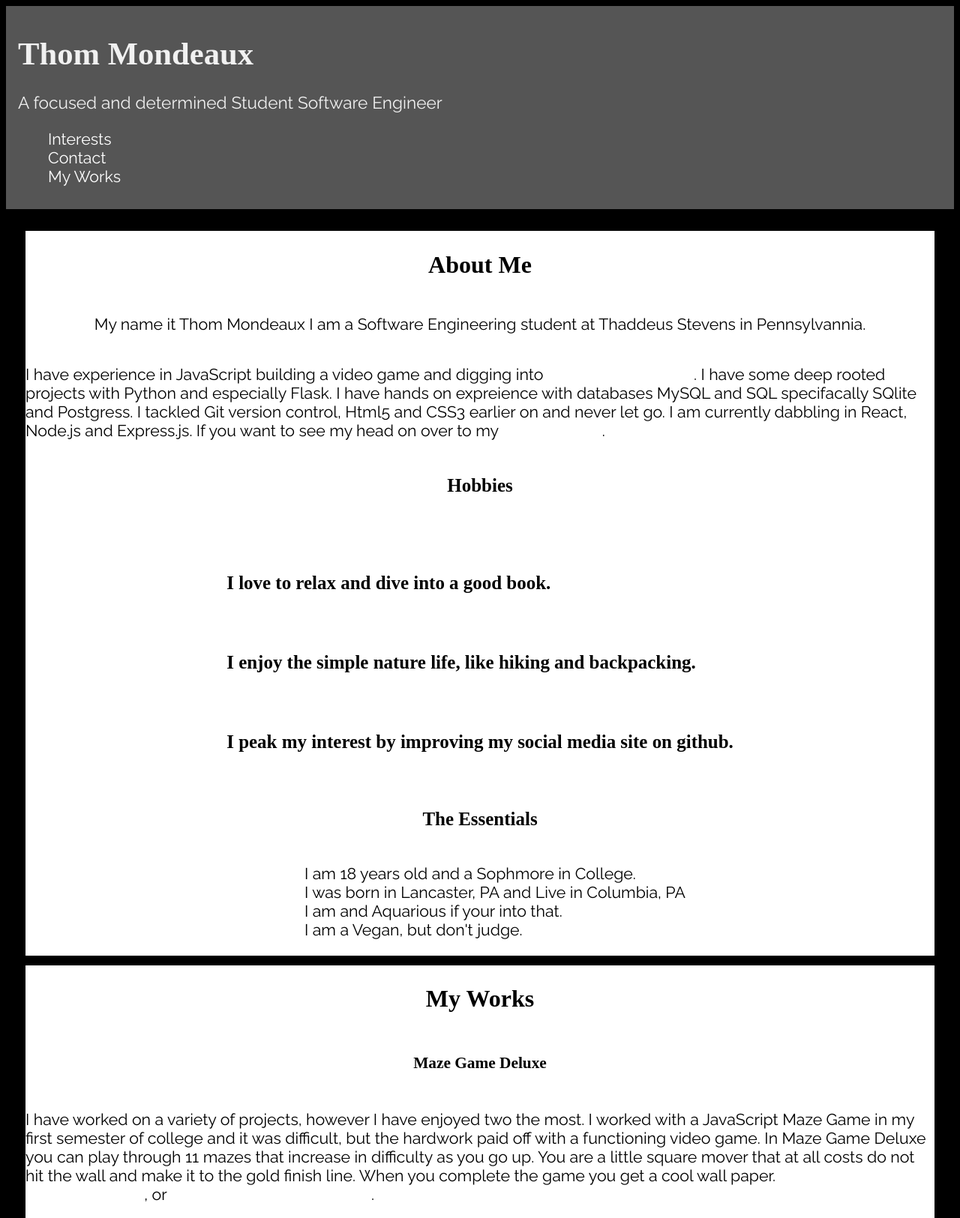
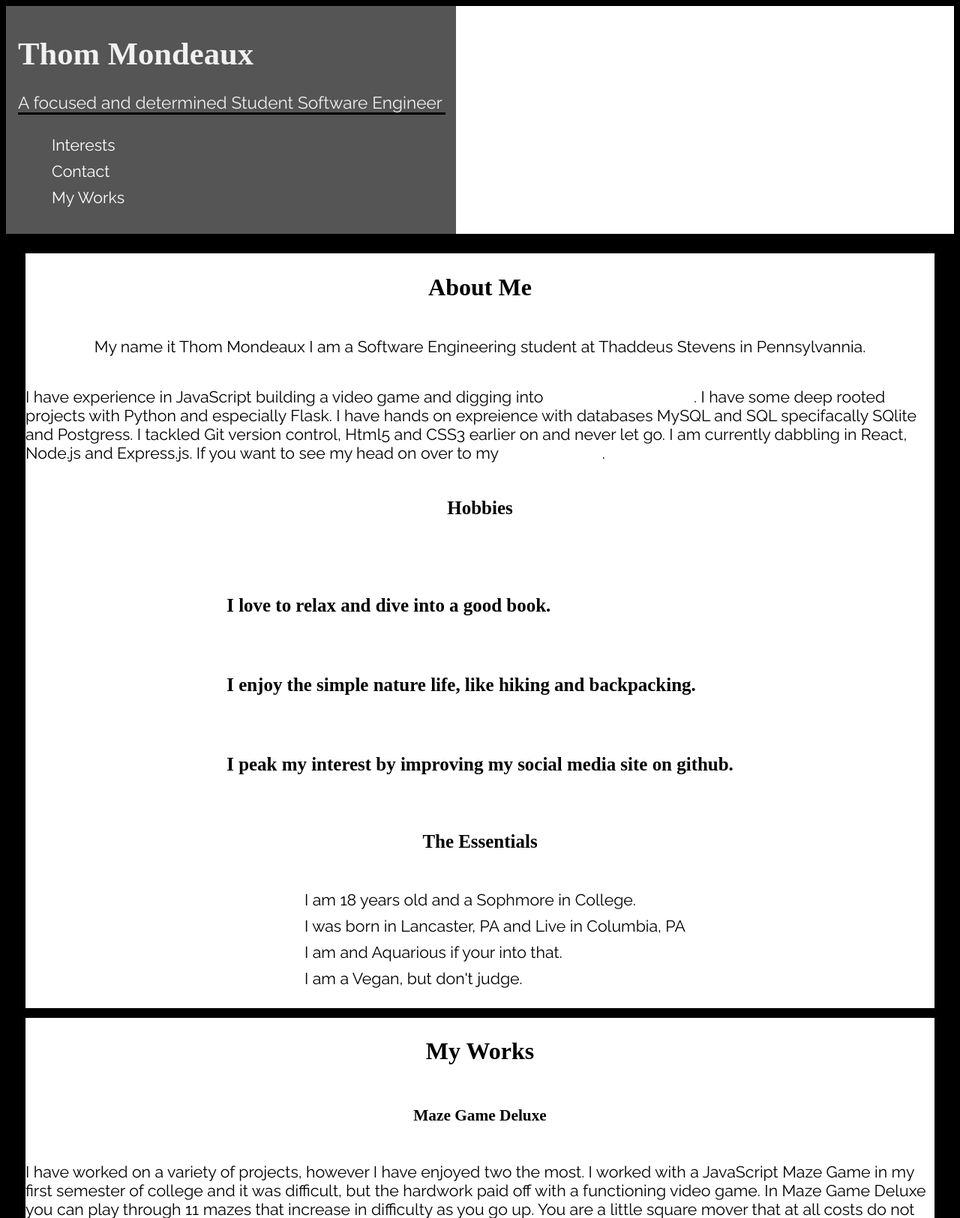
Before and after one commit to Thommond/Thom-Mond-github.io, a PHP site: page / in a window 1280 px wide. Shown: the top 1625 px of the page at 75% size. Run offline with PHP 8.4, Linux system fonts and the light colour scheme; some web fonts are replaced.

Commit message:
Added padding to footer and sections.
Updated form styles to flow smoothly with document.

```diff
--- a/style.css
+++ b/style.css
@@ -66,29 +66,36 @@ footer {
   border: 3px solid white;
   justify-content: center;
   align-items: center;
+  padding: 1rem;
 }
 
+form {
+  display: flex;
+  flex-direction: column;
+  padding: 1rem;
+}
 
 /**
 Header Related layout styles
 */
 header {
+  align-content:left;
   background-image: url();
-  border-bottom: 3px solid black;
   display: flex;
   flex-direction: column;
   background: white;
-  justify-content: center;
-  align-items: center;
+  align-items:left;
 }
 
 header p {
   font-size: 17pt;
+  border-bottom: 3px solid black;
+  width: 570px;
 }
 
 
 .header {
-  width: 100%;
+  width: 600px;
   padding: 10px 16px;
   background: #555;
   color: #f1f1f1;
@@ -113,6 +120,9 @@ header p {
   margin-top: -20px;
 }
 
+.sticky div p {
+  border-bottom: none;
+}
 /*Below for shrinking ability*/
 
 
@@ -146,6 +156,13 @@ End of header styles
   height: 38px;
 }
 
+li {
+  padding: 5px;
+}
+
+label {
+  padding: 20px;
+}
 section {
   display: flex;
   justify-content: center;
```
